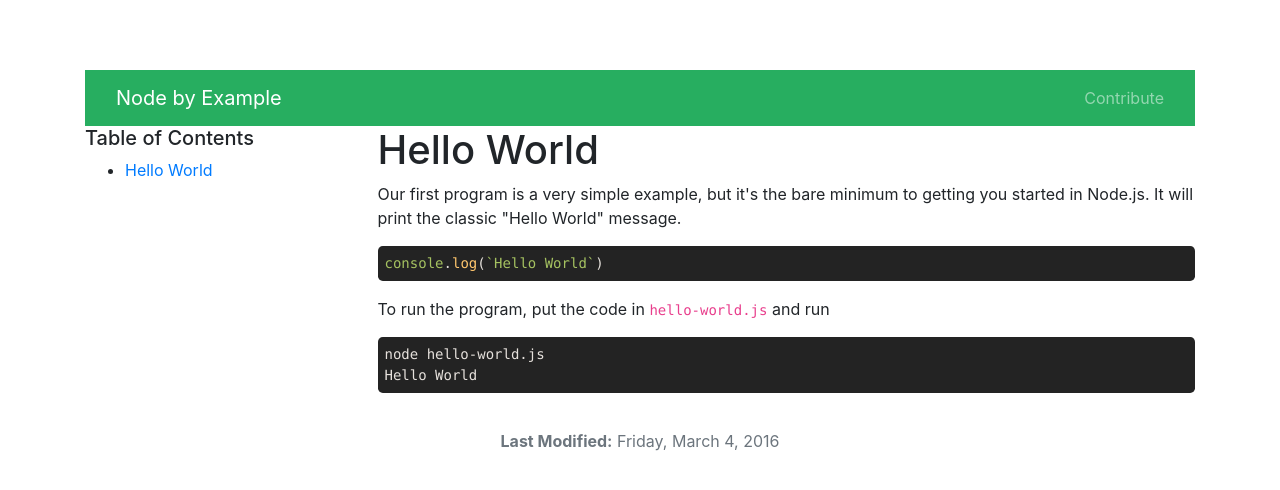
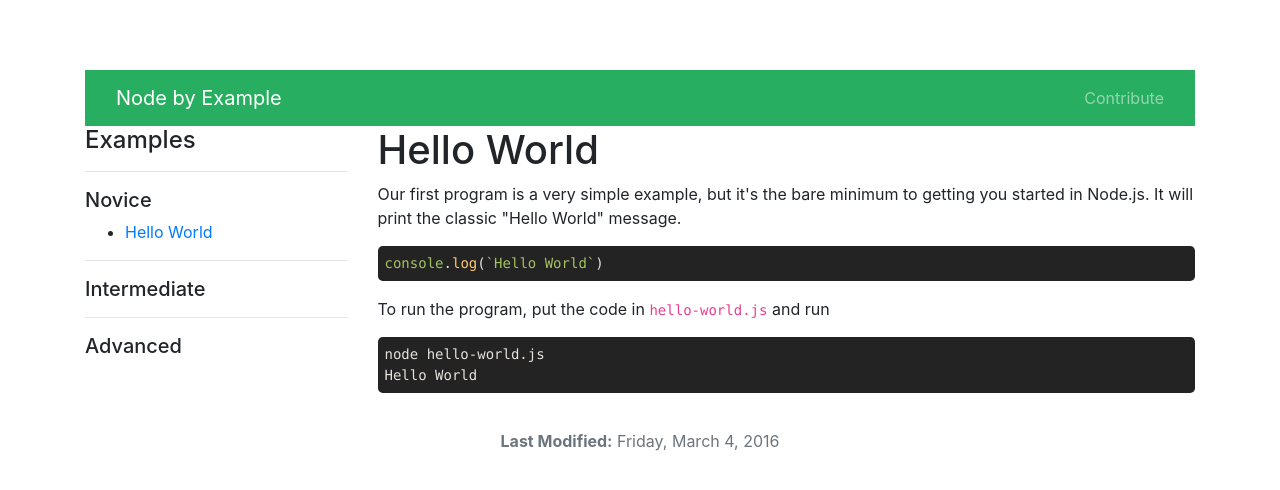
Before and after one commit to foxpjustin/node-by-example, a plain HTML site: page hello-world/index.html in a window 1280 px wide. Drawn offline with nearby package versions, Linux system fonts and the light colour scheme.

Commit message:
Update 2016-03-04T16:46:04.984Z

```diff
--- a/hello-world/index.html
+++ b/hello-world/index.html
@@ -36,11 +36,17 @@
     <div class="container">
       <div class="row">
         <div class="col-md-3 toc-col">
-          <h5 id="table-of-contents">Table of Contents</h5>
+          <h4 id="examples">Examples</h4>
+          <hr>
+          <h5 id="novice">Novice</h5>
           <ul>
             <li><a href="/hello-world">Hello World</a>
             </li>
           </ul>
+          <hr>
+          <h5 id="intermediate">Intermediate</h5>
+          <hr>
+          <h5 id="advanced">Advanced</h5>
         </div>
         <div class="col-md-9 content-col">
           <h1 id="hello-world">Hello World</h1>
```
Also changed, not shown: index.html (+7 -1 lines).
